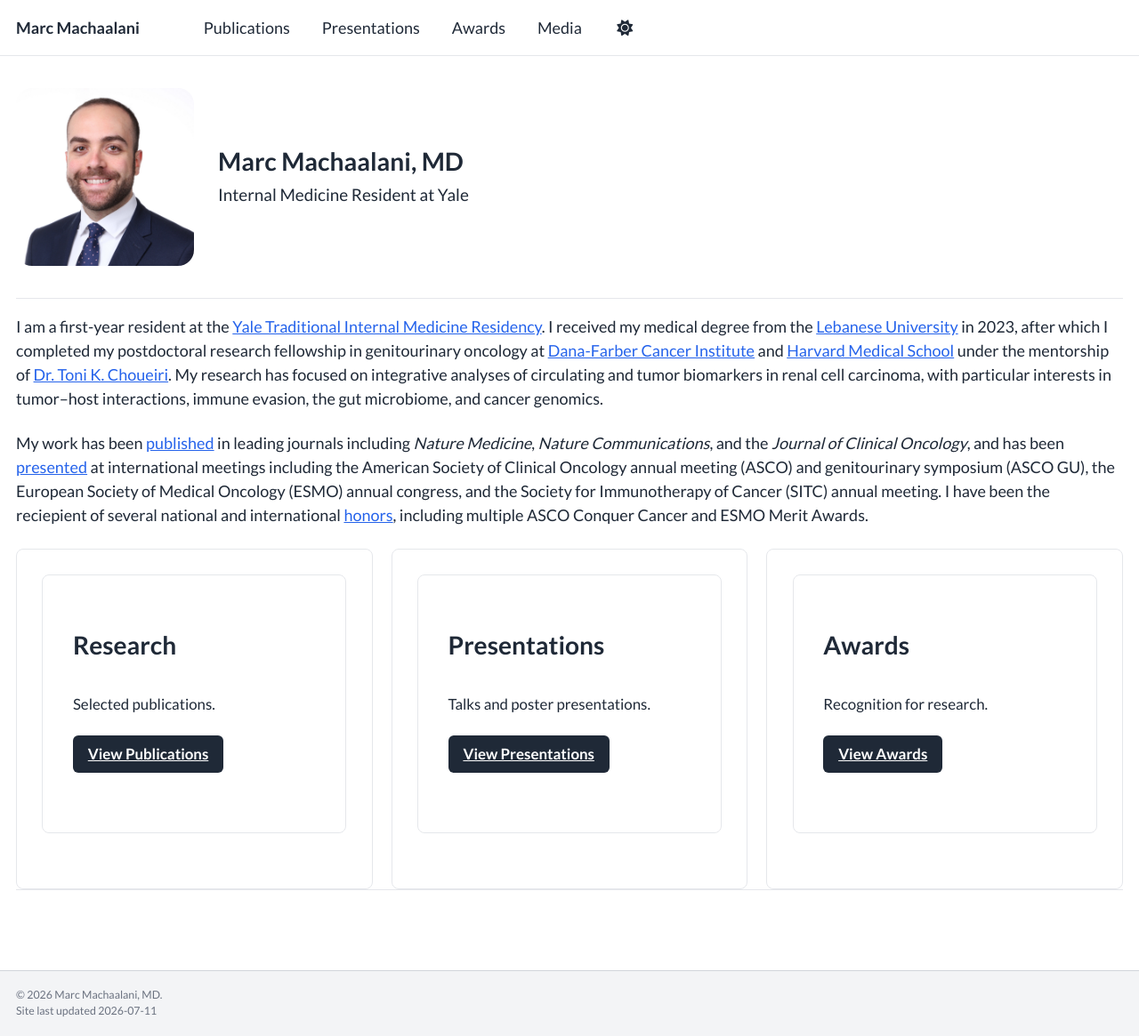
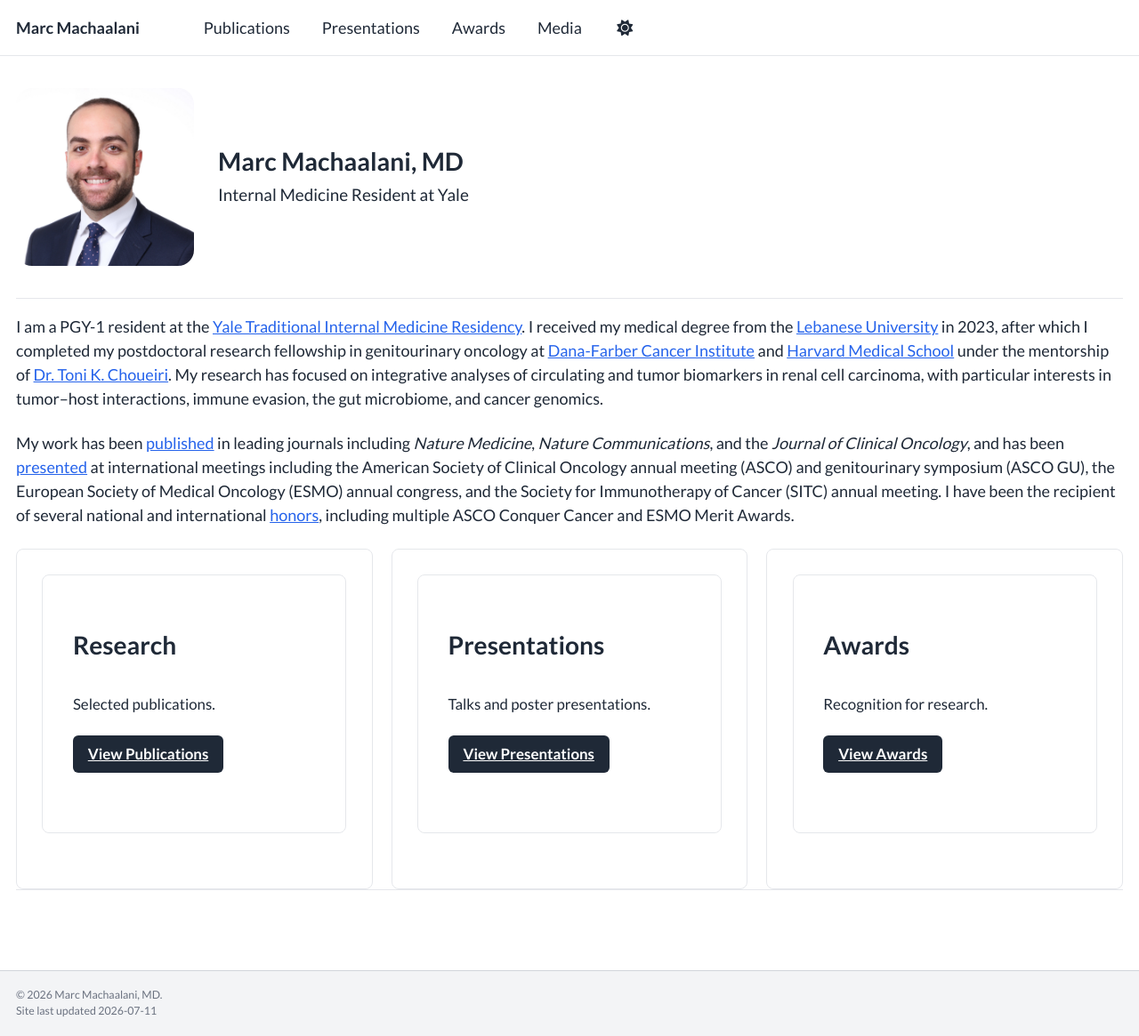
Before and after one commit to MarcMachaalani/marcmachaalani.github.io, a Jekyll site: the page built from _pages/about.md, in a window 1280 px wide and 1165 px high. Shown: the whole window at 89% size. Built offline with Jekyll 4.4.1, drawn with Linux system fonts in a browser that asks for light colours; a script bundle is joined from its source files by our own code; library files that are not in the unit come from our copies.

Commit message:
Update about.md

```diff
--- a/_pages/about.md
+++ b/_pages/about.md
@@ -41,8 +41,8 @@
 
 
 
-I am a first-year resident at the [Yale Traditional Internal Medicine Residency](https://medicine.yale.edu/internal-medicine/education/residency/). I received my medical degree from the [Lebanese University](http://medicine.ul.edu.lb/) in 2023, after which I completed my postdoctoral research fellowship in genitourinary oncology at [Dana-Farber Cancer Institute](https://labs.dana-farber.org/choueirilab/people/marc-machaalani-md/) and [Harvard Medical School](https://connects.catalyst.harvard.edu/Profiles/display/Person/217637/) under the mentorship of [Dr. Toni K. Choueiri](https://labs.dana-farber.org/choueirilab/). My research has focused on integrative analyses of circulating and tumor biomarkers in renal cell carcinoma, with particular interests in tumor–host interactions, immune evasion, the gut microbiome, and cancer genomics.
+I am a PGY-1 resident at the [Yale Traditional Internal Medicine Residency](https://medicine.yale.edu/internal-medicine/education/residency/). I received my medical degree from the [Lebanese University](http://medicine.ul.edu.lb/) in 2023, after which I completed my postdoctoral research fellowship in genitourinary oncology at [Dana-Farber Cancer Institute](https://labs.dana-farber.org/choueirilab/people/marc-machaalani-md/) and [Harvard Medical School](https://connects.catalyst.harvard.edu/Profiles/display/Person/217637/) under the mentorship of [Dr. Toni K. Choueiri](https://labs.dana-farber.org/choueirilab/). My research has focused on integrative analyses of circulating and tumor biomarkers in renal cell carcinoma, with particular interests in tumor–host interactions, immune evasion, the gut microbiome, and cancer genomics.
 
-My work has been [published](/publications/) in leading journals including *Nature Medicine*, *Nature Communications*, and the *Journal of Clinical Oncology*, and has been [presented](/talks/) at international meetings including the American Society of Clinical Oncology annual meeting (ASCO) and genitourinary symposium (ASCO GU), the European Society of Medical Oncology (ESMO) annual congress, and the Society for Immunotherapy of Cancer (SITC) annual meeting. I have been the reciepient of several national and international [honors](/awards/), including multiple ASCO Conquer Cancer and ESMO Merit Awards.
+My work has been [published](/publications/) in leading journals including *Nature Medicine*, *Nature Communications*, and the *Journal of Clinical Oncology*, and has been [presented](/talks/) at international meetings including the American Society of Clinical Oncology annual meeting (ASCO) and genitourinary symposium (ASCO GU), the European Society of Medical Oncology (ESMO) annual congress, and the Society for Immunotherapy of Cancer (SITC) annual meeting. I have been the recipient of several national and international [honors](/awards/), including multiple ASCO Conquer Cancer and ESMO Merit Awards.
 
 {% include feature_row %}
```
